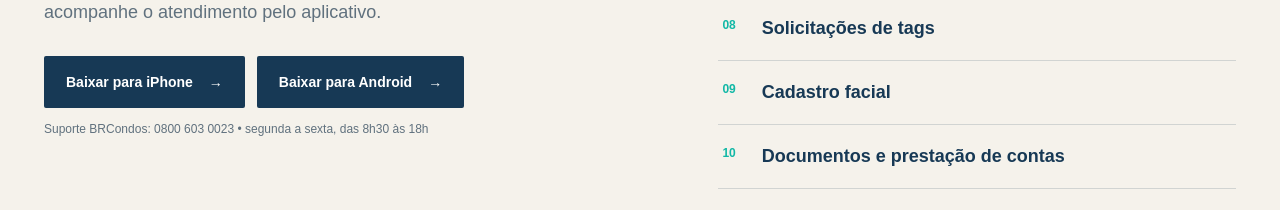
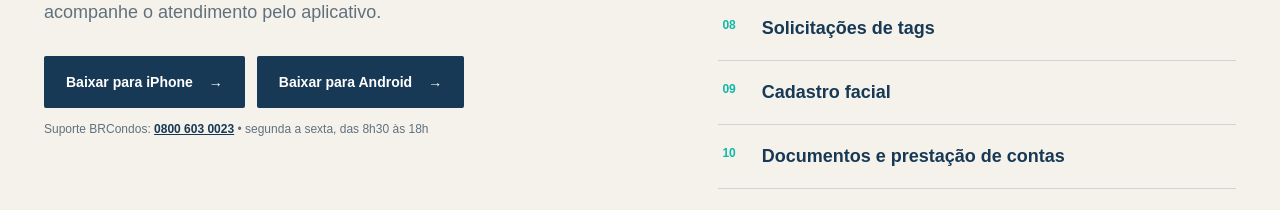
Before and after one commit to williamceccon/milena, a Next.js app: page / in a window 1280 px wide. Shown: the part 1420-1630 px from the top of the page. Built offline with nearby package versions, Linux system fonts and the light colour scheme.

Commit message:
feat: make BRCondos support number callable

```diff
--- a/app/globals.css
+++ b/app/globals.css
@@ -44,6 +44,7 @@ a { color: inherit; }
 .sectionIntro > p:not(.eyebrow):not(.support) { max-width: 590px; margin: 28px 0; font-size: 18px; line-height: 1.65; color: var(--muted); }
 .storeLinks .button { background: var(--navy); color: white; }
 .support { font-size: 12px; line-height: 1.5; color: var(--muted); }
+.support a { color: var(--navy); font-weight: 800; }
 .topicList { list-style: none; padding: 0; margin: 0; border-top: 1px solid var(--line); }
 .topicList li { padding: 21px 4px; display: flex; gap: 26px; border-bottom: 1px solid var(--line); font-size: 18px; font-weight: 700; }
 .topicList span { color: var(--teal); font-size: 12px; }
--- a/app/page.tsx
+++ b/app/page.tsx
@@ -59,7 +59,9 @@ export default function Home() {
             <a className="button primary" href={channels.ios}>Baixar para iPhone <Arrow /></a>
             <a className="button primary" href={channels.android}>Baixar para Android <Arrow /></a>
           </div>
-          <p className="support">Suporte BRCondos: 0800 603 0023 • segunda a sexta, das 8h30 às 18h</p>
+          <p className="support">
+            Suporte BRCondos: <a href="tel:08006030023">0800 603 0023</a> • segunda a sexta, das 8h30 às 18h
+          </p>
         </div>
         <ul className="topicList">
           {routineTopics.map((topic, index) => (
```
Also changed, not shown: 5 other files (tests, documents, lock files or other folders).
